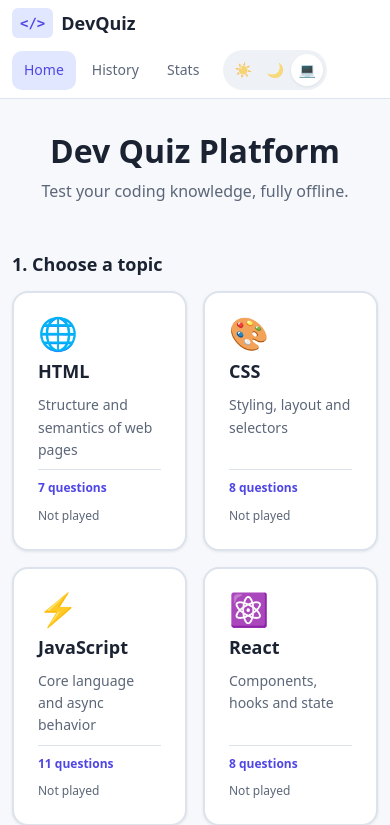
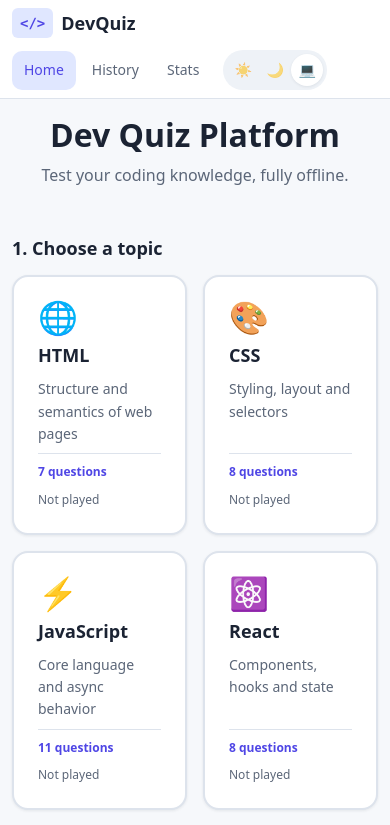
Before and after one commit to sieve-dev-sudo/dev-quiz-platform, a React (Vite) app: page / in a window 390 px wide. Shown: the top 825 px of the page. Built offline with nearby package versions, Linux system fonts and the light colour scheme.

Commit message:
refactor: remove unused page placeholder styles

```diff
--- a/src/components/Layout.css
+++ b/src/components/Layout.css
@@ -9,9 +9,8 @@
   padding-block: var(--space-6);
 }
 
-.page-placeholder {
-  display: flex;
-  flex-direction: column;
-  gap: var(--space-2);
-  text-align: center;
+@media (max-width: 600px) {
+  .layout-main {
+    padding-block: var(--space-4);
+  }
 }
```
